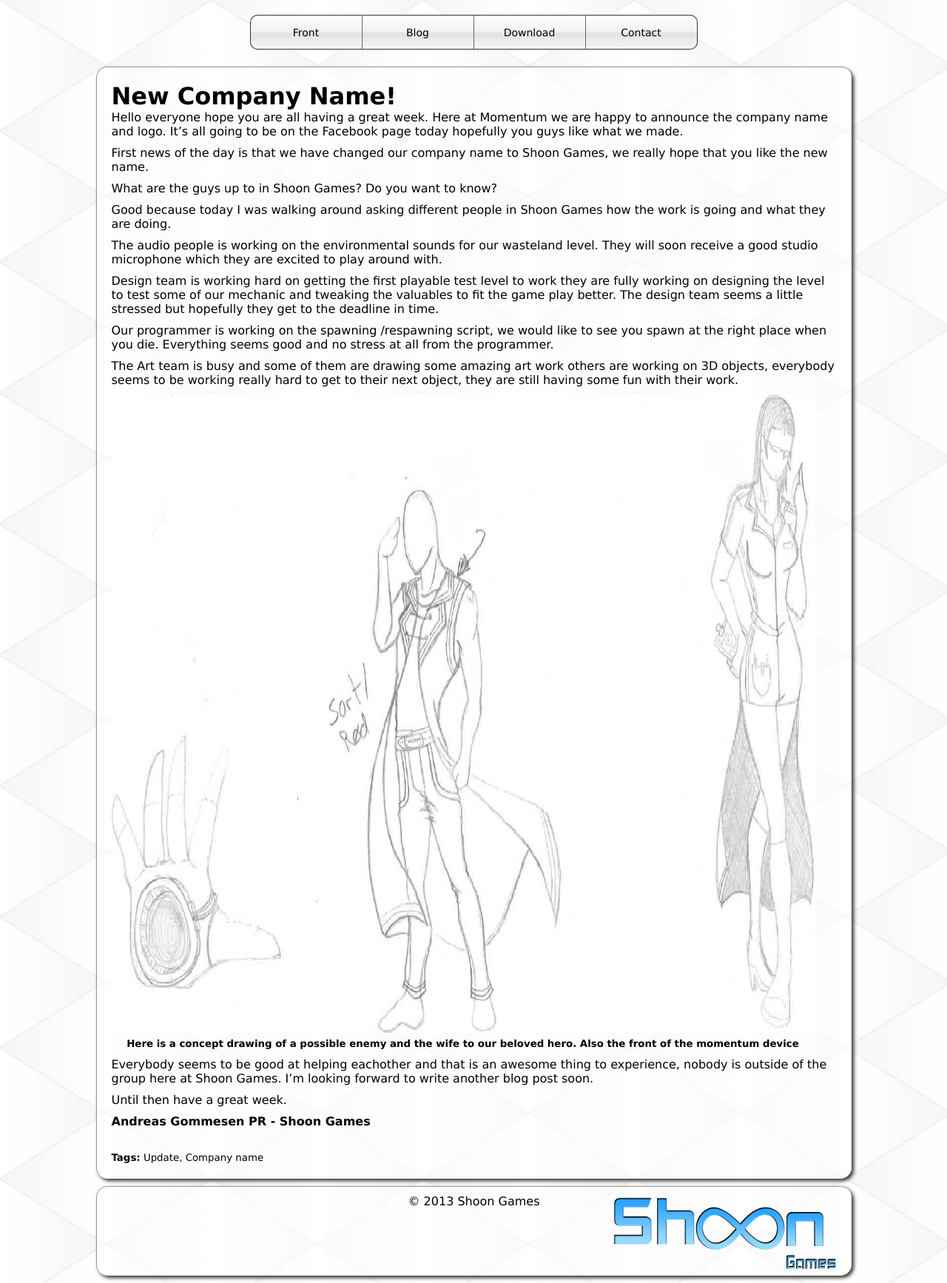
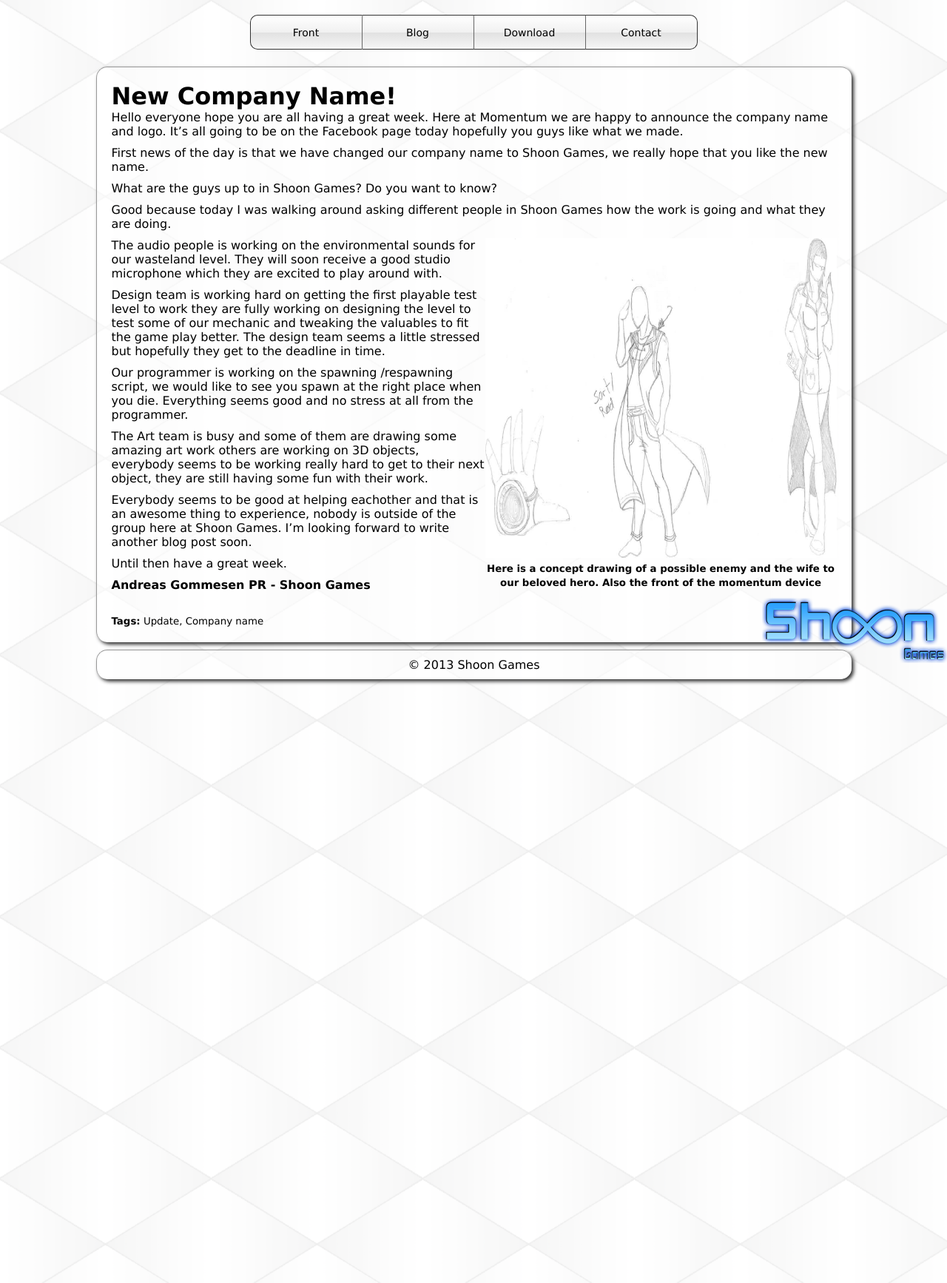
Before and after one commit to TATDK/MomentumWebsite, a Jekyll site: the page built from _posts/2013-01-30-new-company-name!.md, in a window 1280 px wide. Shown: the whole page at 74% size. Built offline with Jekyll 4.4.1, drawn with Linux system fonts in a browser that asks for light colours.

Commit message:
Mikey's update

```diff
--- a/_includes/footer.html
+++ b/_includes/footer.html
@@ -1,2 +1,2 @@
 &copy; 2013 Shoon Games
-<div style="text-align:right;position:relative;top:-16px;"><img src="/images/logoWhite.png" /></div>
+<div style="position:fixed;bottom:0;right:0;"><img src="/images/logo.png" /></div>
--- a/_posts/2013-01-30-new-company-name!.md
+++ b/_posts/2013-01-30-new-company-name!.md
@@ -9,15 +9,14 @@
 <p>First news of the day is that we have changed our company name to Shoon Games, we really hope that you like the new name.</p>
 <p>What are the guys up to in Shoon Games? Do you want to know?</p>
 <p>Good because today I was walking around asking different people in Shoon Games how the work is going and what they are doing.</p>
+<div style="width:475px;text-align:center;font-weight:bold;float:right">
+    <img width="475px" src="/images/posts/concept_characters.png" />
+    <p><small>Here is a concept drawing of a possible enemy and the wife to our beloved hero. Also the front of the momentum device</small></p>
+</div>
 <p>The audio people is working on the environmental sounds for our wasteland level. They will soon receive a good studio microphone which they are excited to play around with.</p>
 <p>Design team is working hard on getting the first playable test level to work they are fully working on designing the level to test some of our mechanic and tweaking the valuables to fit the game play better. The design team seems a little stressed but hopefully they get to the deadline in time.</p>
 <p>Our programmer is working on the spawning /respawning script, we would like to see you spawn at the right place when you die. Everything seems good and no stress at all from the programmer.</p>
-<p>The Art team is busy and some of them are drawing some amazing art work others are working on 3D objects, everybody seems to be working really hard to get to their next object, they are still having some fun with their work.
-    <div style="width:950px;text-align:center;font-weight:bold">
-        <img width="950px" src="/images/posts/concept_characters.png" />
-        <p><small>Here is a concept drawing of a possible enemy and the wife to our beloved hero. Also the front of the momentum device</small></p>
-    </div>
-</p>
+<p>The Art team is busy and some of them are drawing some amazing art work others are working on 3D objects, everybody seems to be working really hard to get to their next object, they are still having some fun with their work.</p>
 <p>Everybody seems to be good at helping eachother and that is an awesome thing to experience, nobody is outside of the group here at Shoon Games. I&rsquo;m looking forward to write another blog post soon.</p>
 <p>Until then have a great week.</p>
 <p><strong>Andreas Gommesen PR - Shoon Games</strong></p>
--- a/stylesheets/stylesheet.css
+++ b/stylesheets/stylesheet.css
@@ -27,10 +27,9 @@
 }
 div#footer {
     margin-top:10px;
-    margin-bottom:10px;
+    margin-bottom:15px;
     padding: 10px 20px;
     text-align: center;
-    height:100px;
 }
 hr {
     margin: 10px 0px;
```
Also changed, not shown: images/logo.png (added), images/logoWhite.png (deleted).
